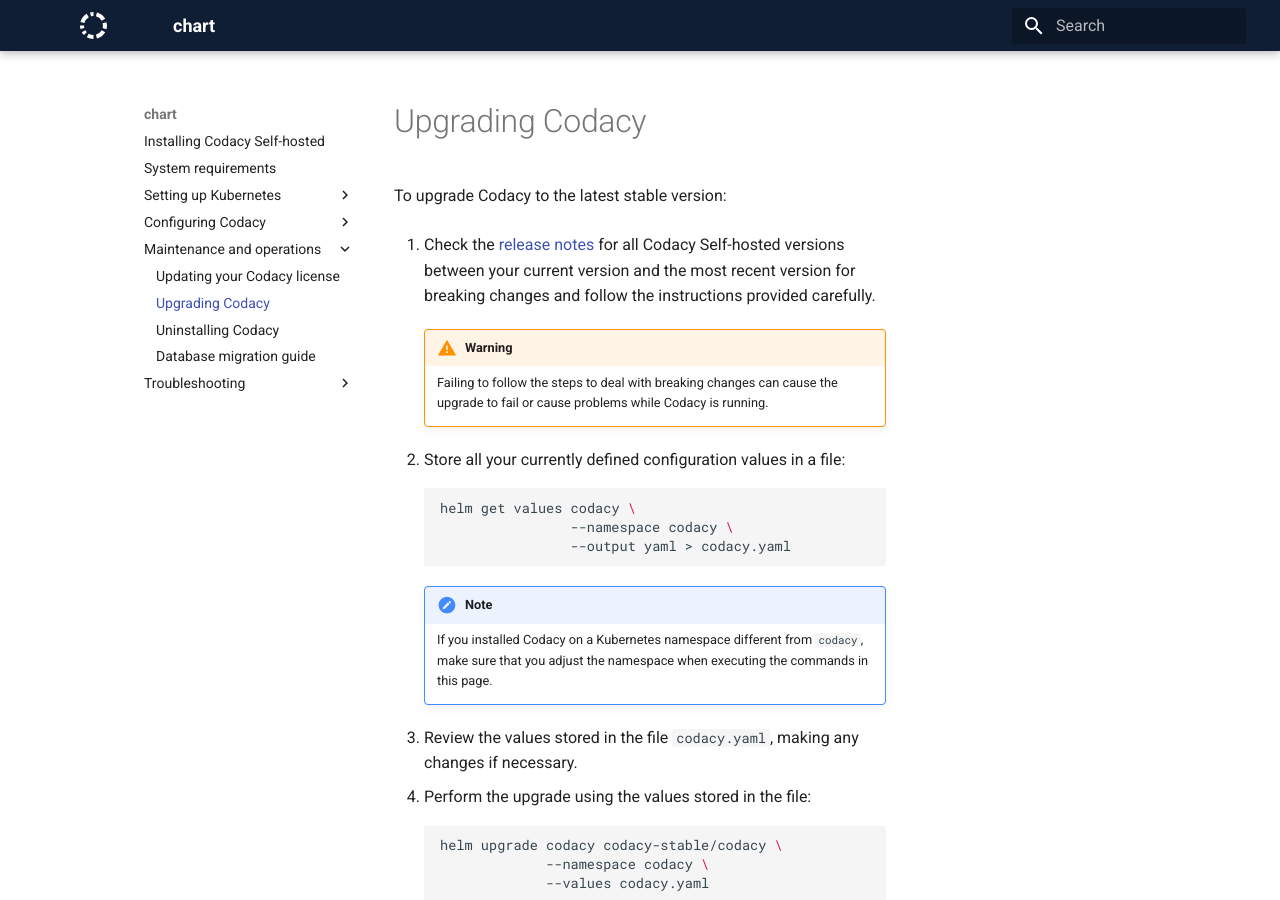
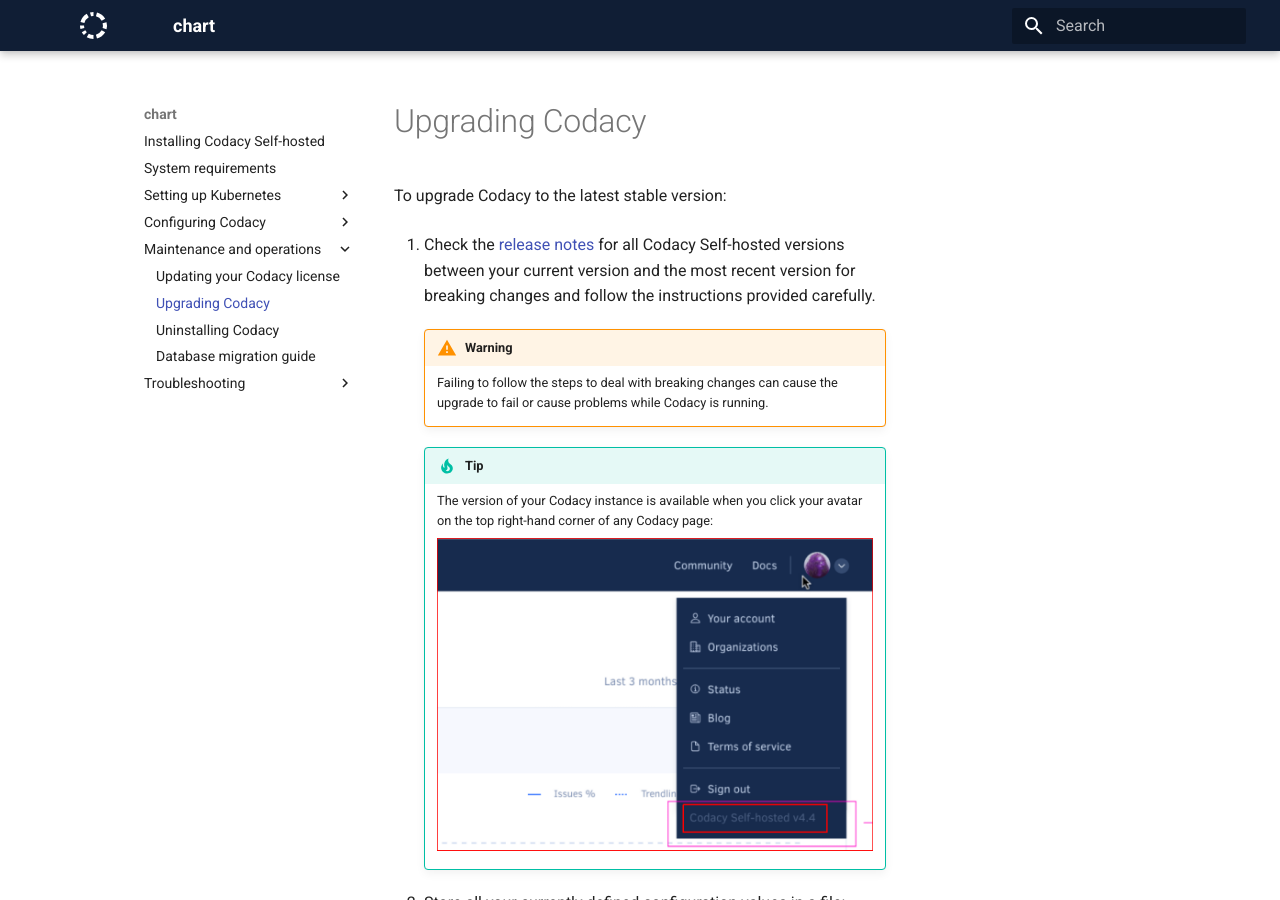
Before and after one commit to codacy/chart, an MkDocs documentation site: the page built from docs/maintenance/upgrade.md, in a window 1280 px wide and 900 px high. Built offline with MkDocs 1.6.1 and Material for MkDocs 9.7.7, drawn with Linux system fonts in a browser that asks for light colours.

Commit message:
doc: Add instructions on obtaining the Self-hosted version

```diff
--- a/docs/maintenance/upgrade.md
+++ b/docs/maintenance/upgrade.md
@@ -6,6 +6,11 @@
 
     !!! warning
         Failing to follow the steps to deal with breaking changes can cause the upgrade to fail or cause problems while Codacy is running.
+
+    !!! tip
+        The version of your Codacy instance is available when you click your avatar on the top right-hand corner of any Codacy page:
+
+        ![Obtaining the Codacy Self-hosted version](../troubleshoot/images/self-hosted-version.png)
 
 2.  Store all your currently defined configuration values in a file:
 
```
Also changed, not shown: docs/troubleshoot/troubleshoot.md (+3 -0 lines), docs/troubleshoot/images/self-hosted-version.png (added).
